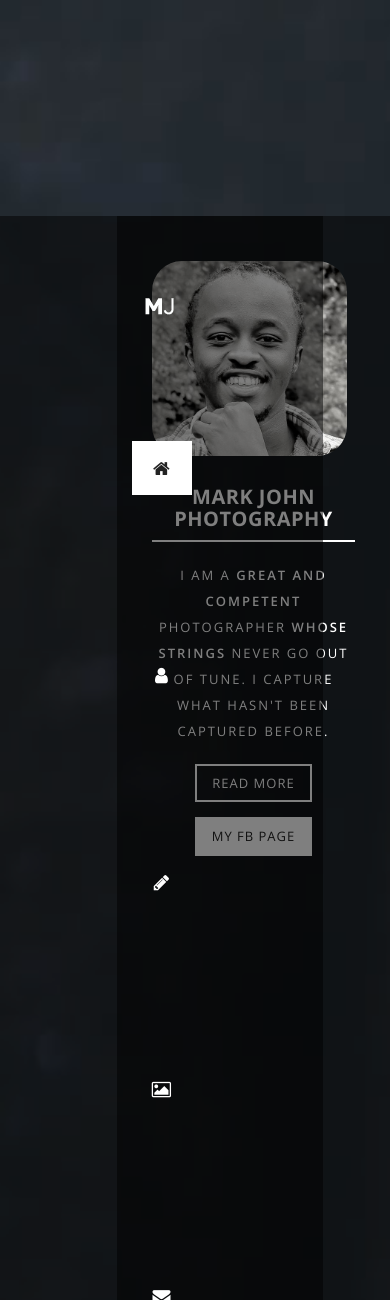
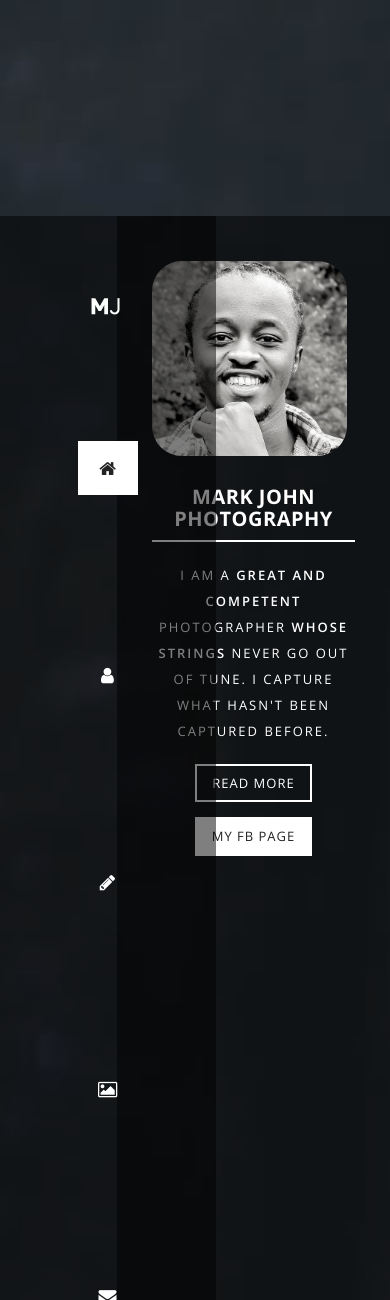
Before and after one commit to mut-rogers/Spikes-Photography, a Django app: page / in a window 390 px wide. Shown: the top 1300 px of the page. Run offline with Django 3.2, Linux system fonts and the light colour scheme; some libraries are stand-ins or nearby versions.

Commit message:
minor bug fixes

```diff
--- a/spikesPhotography/settings.py
+++ b/spikesPhotography/settings.py
@@ -15,7 +15,7 @@
 # SECURITY WARNING: don't run with debug turned on in production!
 DEBUG = False
 
-ALLOWED_HOSTS = ["mjphotography.herokuapp.com"]
+ALLOWED_HOSTS = ["*"]
 
 
 # Application definition
--- a/static/css/templatemo-main.css
+++ b/static/css/templatemo-main.css
@@ -826,6 +826,10 @@
 }
 
 @media(max-width: 450px) {
+	nav {
+		width: 10vh;
+	}
+
 	nav ul {
 		margin-top: 30px;
 	}
```
